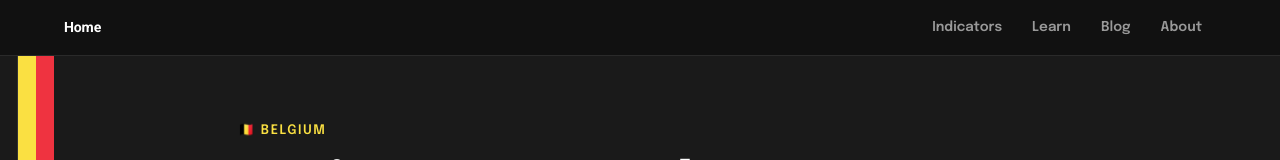
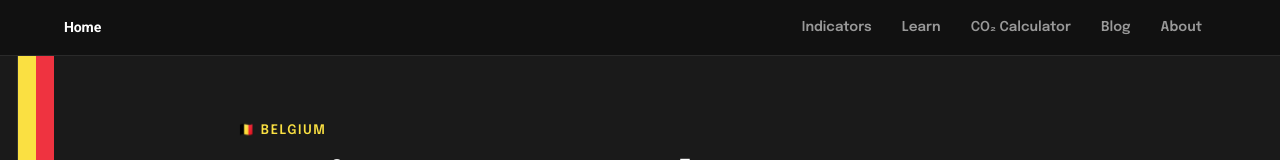
Before and after one commit to TjokMeuwissen/Belgium-Environment-Tracker, a Next.js app: page / in a window 1280 px wide. Shown: the top 160 px of the page. Built offline with nearby package versions, Linux system fonts and the light colour scheme.

Commit message:
Add files via upload

```diff
--- a/app/components/SiteNav.tsx
+++ b/app/components/SiteNav.tsx
@@ -5,10 +5,11 @@ import { usePathname } from 'next/navigation';
 import { useEffect } from 'react';
 
 const NAV_LINKS = [
-  { href: '/indicators', label: 'Indicators' },
-  { href: '/learn',      label: 'Learn'       },
-  { href: '/blog',       label: 'Blog'        },
-  { href: '/about',      label: 'About'       },
+  { href: '/indicators', label: 'Indicators'     },
+  { href: '/learn',      label: 'Learn'           },
+  { href: '/calculator', label: 'CO₂ Calculator' },
+  { href: '/blog',       label: 'Blog'            },
+  { href: '/about',      label: 'About'           },
 ];
 
 export default function SiteNav() {
```
